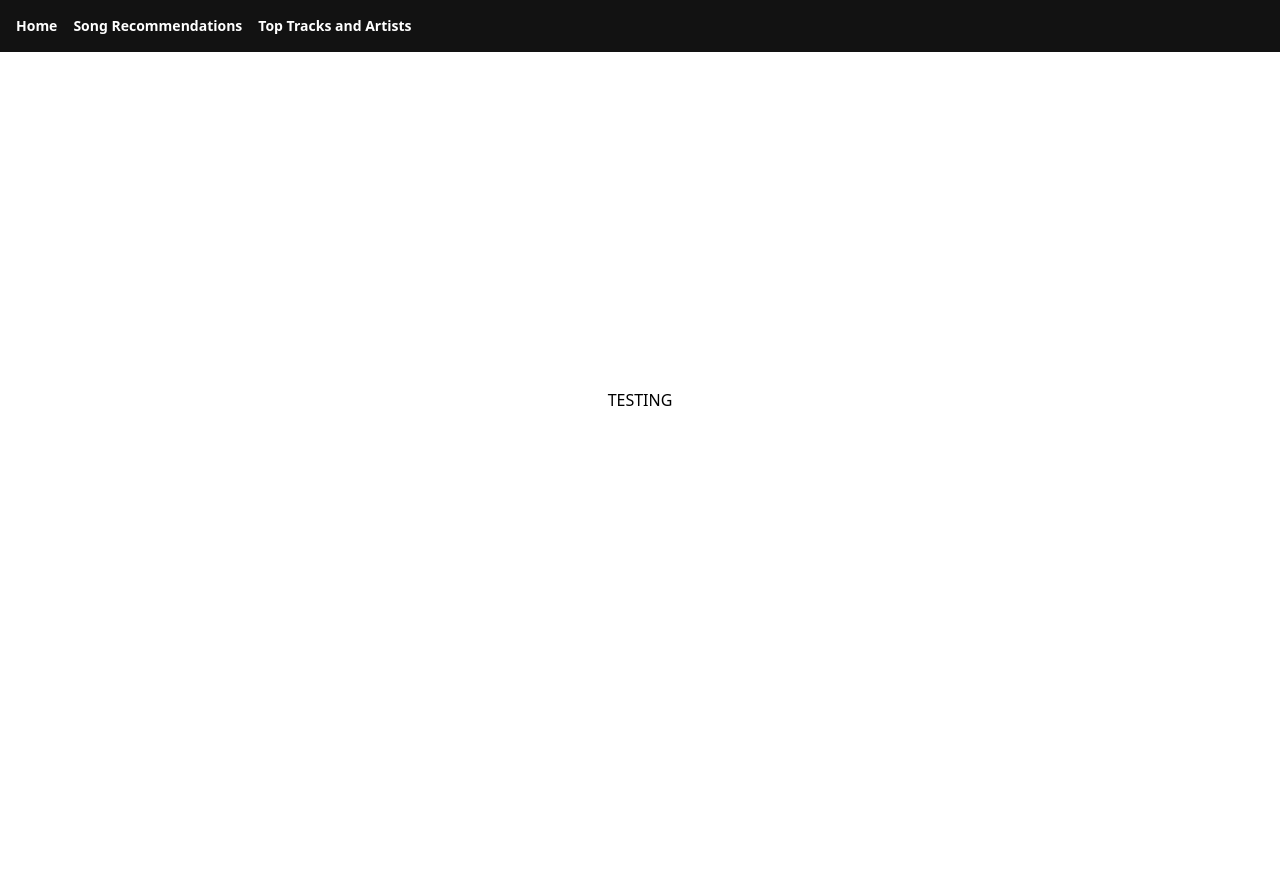
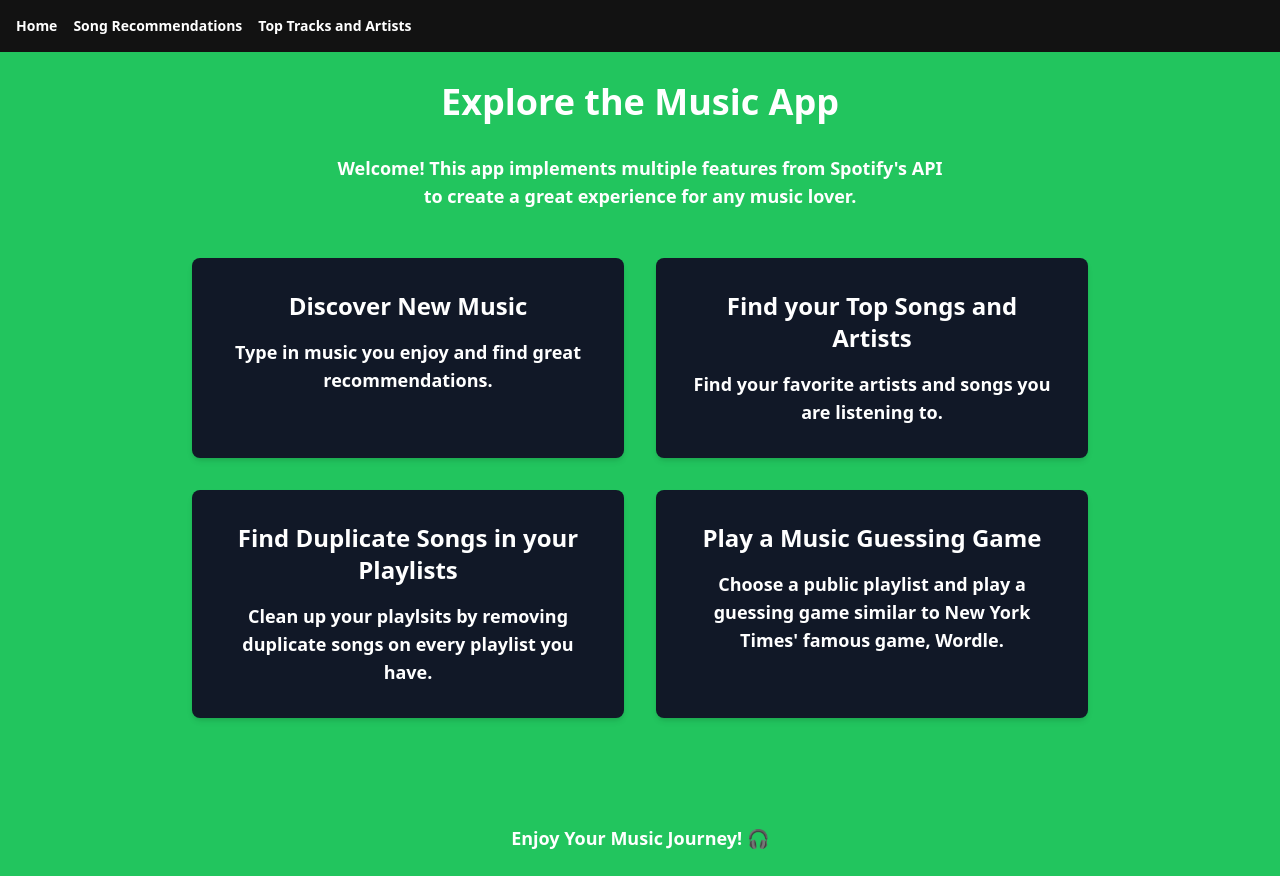
Before and after one commit to masashiyo/MusicRecFrontEnd, a React (Vite) app: page /home in a window 1280 px wide. Before the commit the page ends 800 px from the top, so only its background shows below. Built offline with nearby package versions, Linux system fonts and the light colour scheme.

Commit message:
created the homepage and fixed footer stylibg

```diff
--- a/src/components/Footer.jsx
+++ b/src/components/Footer.jsx
@@ -2,7 +2,7 @@ import React from "react";
 
 export default function Footer() {
     return(
-        <footer className="bg-green-500 text-white py-6 text-center mt-20">
+        <footer className="bg-green-500 text-white py-6 text-center font-semibold">
             <p className="text-lg">Enjoy Your Music Journey! 🎧</p>
         </footer>
     )
--- a/src/pages/HomePage.jsx
+++ b/src/pages/HomePage.jsx
@@ -1,16 +1,41 @@
 import React from "react"
+import { Link } from "react-router-dom";
 import NavigationBar from "../components/NavigationBar"
+import Footer from "../components/Footer"
 
 export default function HomePage() {
 
 
-
     return (
         <>
-            <NavigationBar/>
-            <div className="min-h-screen flex justify-center items-center text-black">
-                TESTING
+          <NavigationBar />
+          <div className="min-h-screen bg-green-500 text-white p-8 flex flex-col items-center justify-center font-semibold">
+            <div className="max-w-4xl text-center">
+              <h1 className="text-4xl font-bold mb-8">Explore the Music App</h1>
+              <p className="text-lg mb-12">
+                Welcome! This app implements multiple features from Spotify's API <br/> to create a great experience for any music lover.
+              </p>
+              <div className="grid grid-cols-1 sm:grid-cols-2 gap-8">
+                <Link to="/songRecommendation" className="bg-gray-900 p-8 rounded-lg shadow-md text-center hover:scale-105 transition-all duration-300">
+                  <h2 className="text-2xl font-bold mb-4">Discover New Music</h2>
+                  <p className="text-lg">Type in music you enjoy and find great recommendations.</p>
+                </Link>
+                <Link to="/topSongsAndArtists" className="bg-gray-900 p-8 rounded-lg shadow-md text-center hover:scale-105 transition-all duration-300">
+                  <h2 className="text-2xl font-bold mb-4">Find your Top Songs and Artists</h2>
+                  <p className="text-lg">Find your favorite artists and songs you are listening to.</p>
+                </Link>
+                <Link to="/home" className="bg-gray-900 p-8 rounded-lg shadow-md text-center hover:scale-105 transition-all duration-300">
+                  <h2 className="text-2xl font-bold mb-4">Find Duplicate Songs in your Playlists</h2>
+                  <p className="text-lg">Clean up your playlsits by removing duplicate songs on every playlist you have.</p>
+                </Link>
+                <Link to="/home" className="bg-gray-900 p-8 rounded-lg shadow-md text-center hover:scale-105 transition-all duration-300">
+                  <h2 className="text-2xl font-bold mb-4">Play a Music Guessing Game</h2>
+                  <p className="text-lg">Choose a public playlist and play a guessing game similar to New York Times' famous game, Wordle.</p>
+                </Link>
+              </div>
             </div>
+          </div>
+          <Footer/>
         </>
-    )
+      );
 }
```
